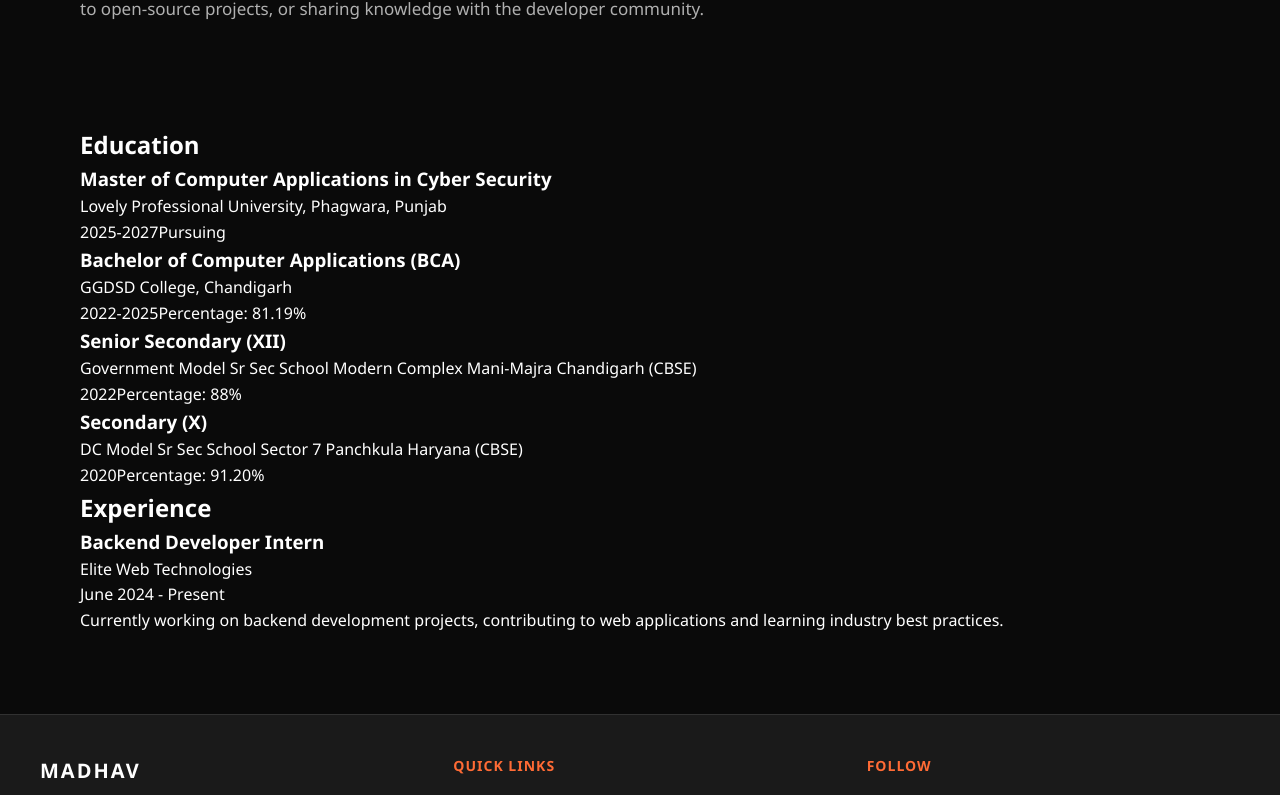
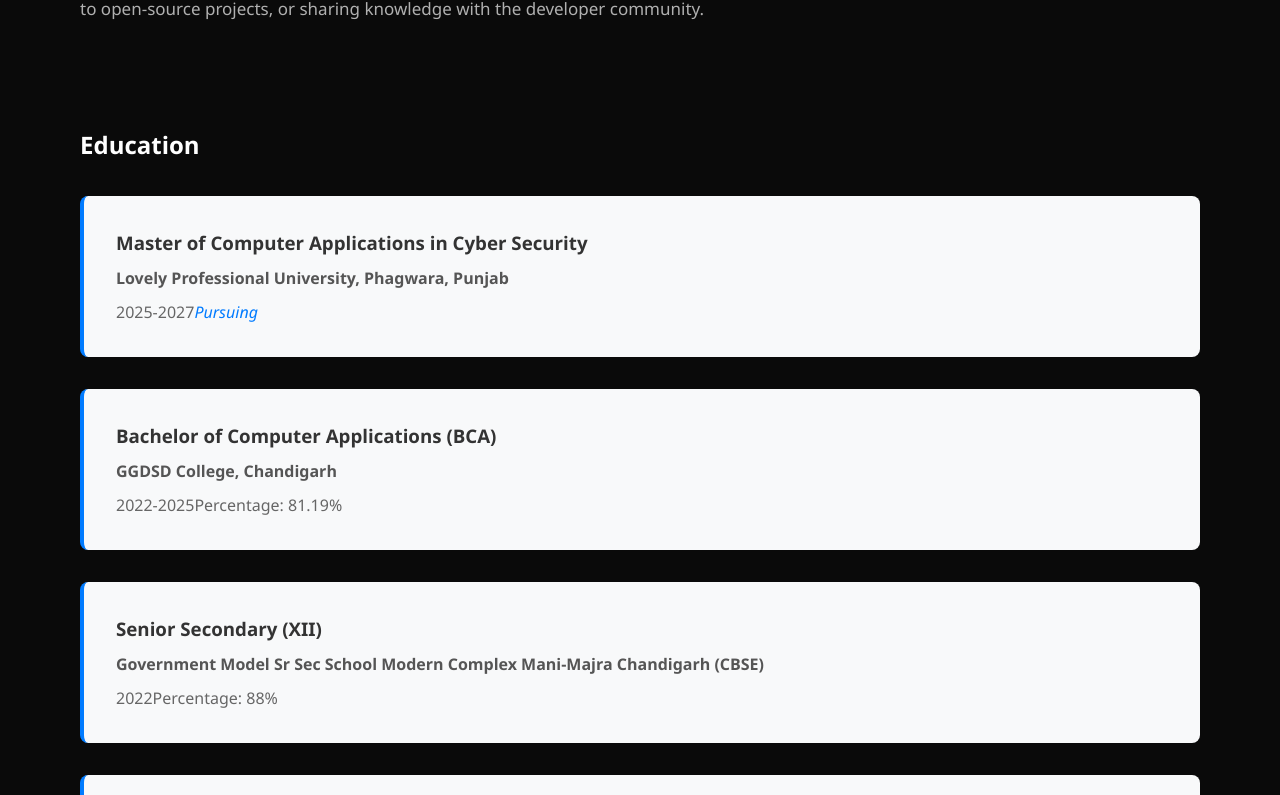
Before and after one commit to coder6-12/my-portfolio, a React (Vite) app: page /about in a window 1280 px wide. Shown: the part 854-1649 px from the top of the page. Built offline with nearby package versions, Linux system fonts and the light colour scheme.

Commit message:
changes in css

```diff
--- a/src/pages/About/About.css
+++ b/src/pages/About/About.css
@@ -362,3 +362,49 @@
     font-size: 13px;
   }
 }
+
+.education-section,
+.experience-section {
+  margin-top: 4rem;
+}
+
+.education-grid,
+.experience-grid {
+  display: grid;
+  gap: 2rem;
+  margin-top: 2rem;
+}
+
+.education-card,
+.experience-card {
+  background: #f8f9fa;
+  padding: 2rem;
+  border-radius: 8px;
+  border-left: 4px solid var(--primary-color, #007bff);
+}
+
+.education-card h3,
+.experience-card h3 {
+  margin-bottom: 0.5rem;
+  color: #333;
+}
+
+.institution,
+.company {
+  font-weight: 600;
+  color: #555;
+  margin: 0.5rem 0;
+}
+
+.period,
+.percentage,
+.status,
+.description {
+  color: #666;
+  margin: 0.25rem 0;
+}
+
+.status {
+  font-style: italic;
+  color: #007bff;
+}
```
